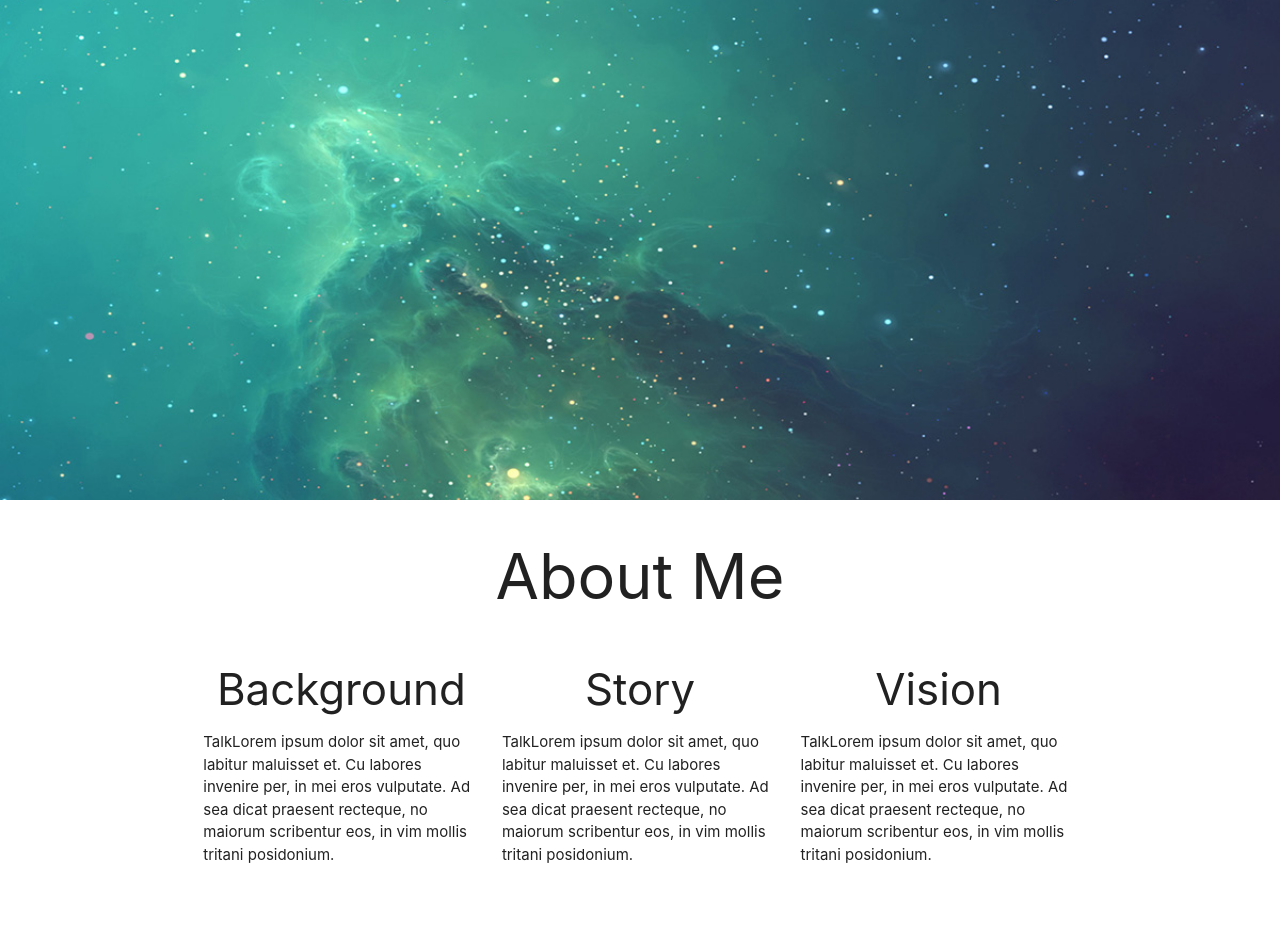
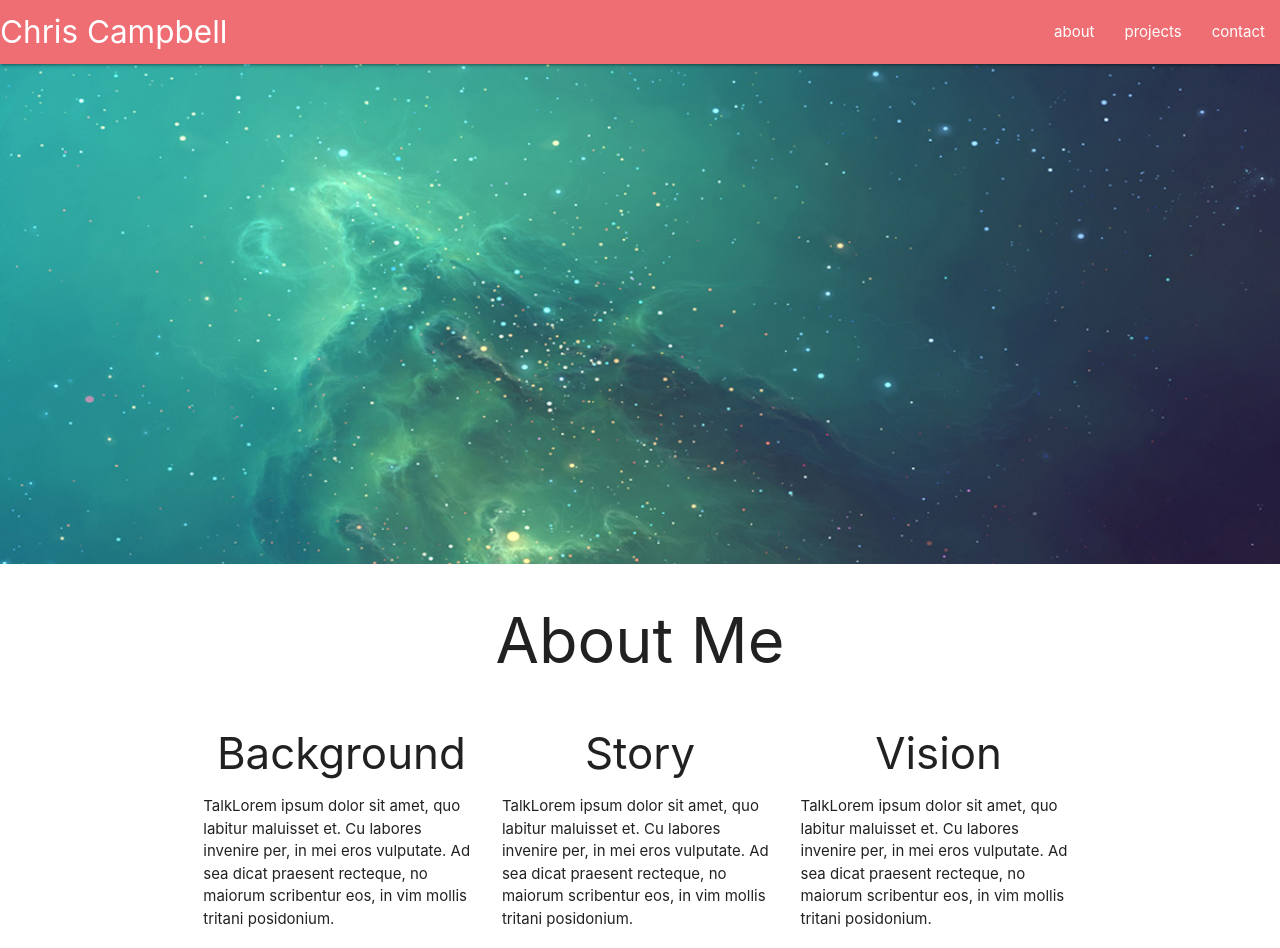
Before and after one commit to chriscampbell32/new_portfolio, a plain HTML site: page index.html in a window 1280 px wide. Before the commit the page ends 901 px from the top, so only its background shows below. Drawn offline with nearby package versions, Linux system fonts and the light colour scheme.

Commit message:
added a navbar

```diff
--- a/index.html
+++ b/index.html
@@ -11,6 +11,16 @@
   <link rel="stylesheet" type="text/css" href="styles/styles.css">
 </head>
 <body>
+  <nav>
+     <div class="nav-wrapper">
+       <a href="#" class="brand-logo">Chris Campbell</a>
+       <ul id="nav-mobile" class="right hide-on-med-and-down">
+         <li><a href="#">about</a></li>
+         <li><a href="#">projects</a></li>
+         <li><a href="#">contact</a></li>
+       </ul>
+     </div>
+  </nav>
   <div class="parallax-container">
     <div class="parallax"><img src="images/universe.jpg"></div>
   </div>
```
